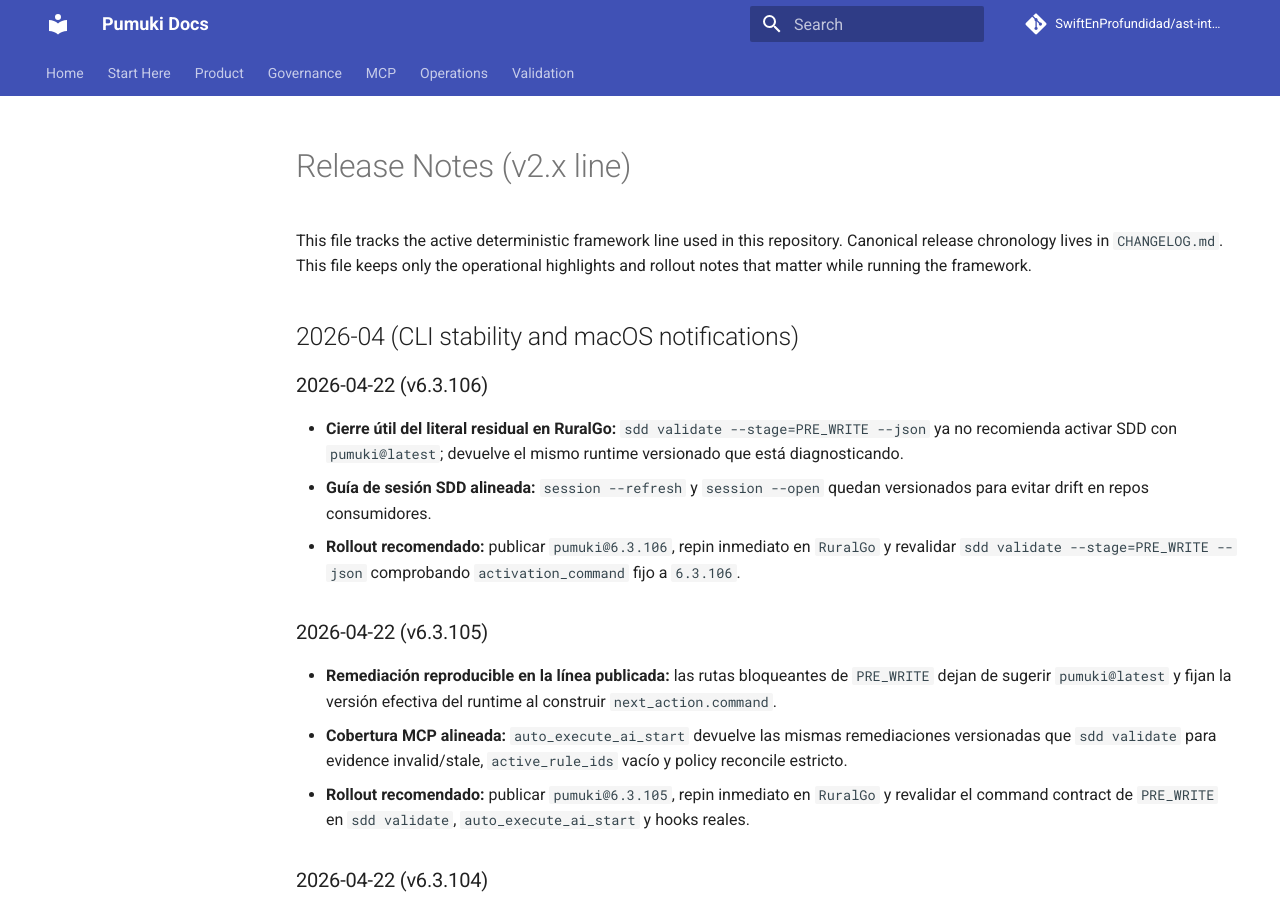
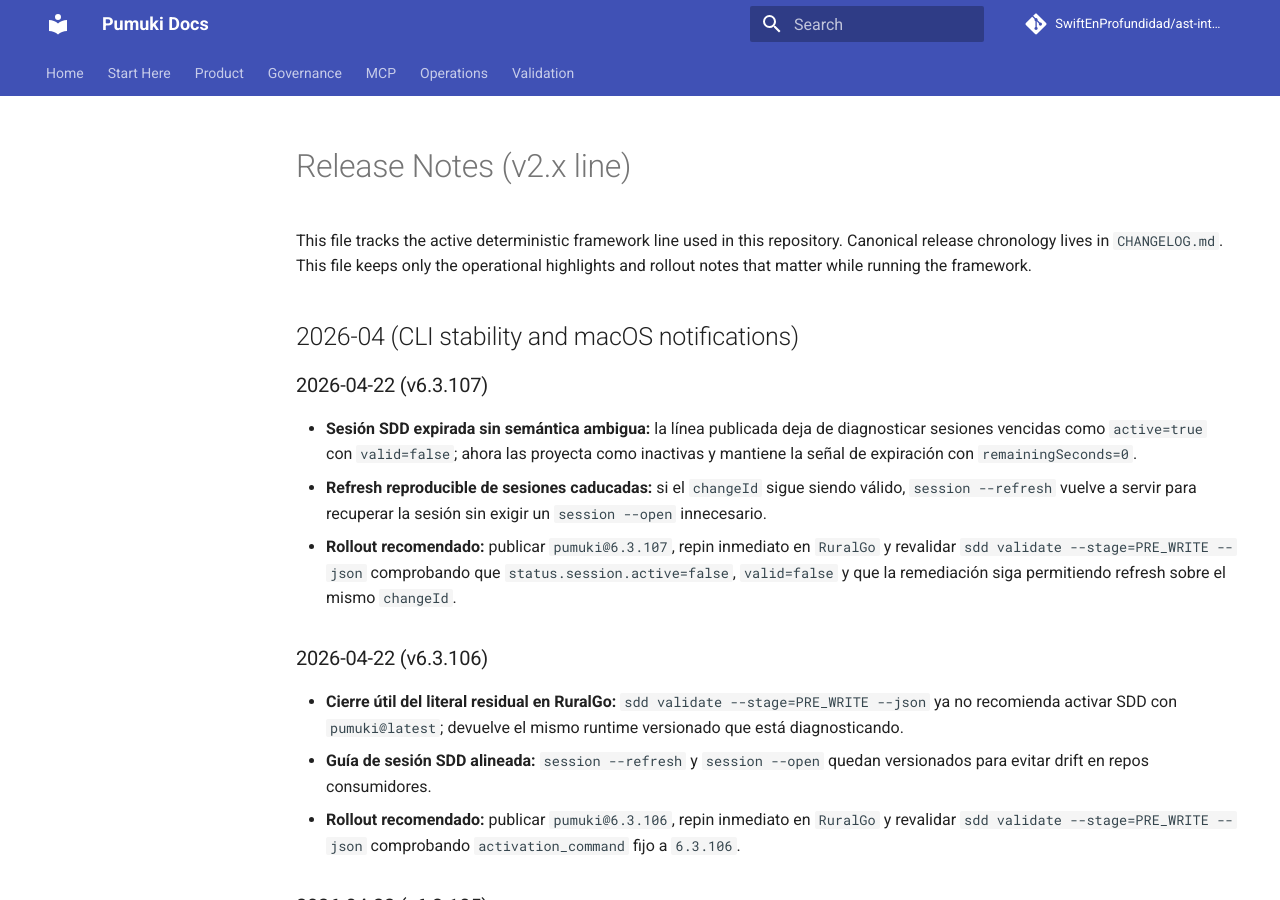
Before and after one commit to SwiftEnProfundidad/ast-intelligence-hooks, an MkDocs documentation site: the page built from docs/operations/RELEASE_NOTES.md, in a window 1280 px wide and 900 px high. Built offline with MkDocs 1.6.1 and Material for MkDocs 9.7.7, drawn with Linux system fonts in a browser that asks for light colours; comment, search, counter and statistics services are not loaded.

Commit message:
hotfix(sdd): make expired sessions unambiguous

```diff
--- a/docs/operations/RELEASE_NOTES.md
+++ b/docs/operations/RELEASE_NOTES.md
@@ -5,6 +5,12 @@ Canonical release chronology lives in `CHANGELOG.md`.
 This file keeps only the operational highlights and rollout notes that matter while running the framework.
 
 ## 2026-04 (CLI stability and macOS notifications)
+
+### 2026-04-22 (v6.3.107)
+
+- **Sesión SDD expirada sin semántica ambigua:** la línea publicada deja de diagnosticar sesiones vencidas como `active=true` con `valid=false`; ahora las proyecta como inactivas y mantiene la señal de expiración con `remainingSeconds=0`.
+- **Refresh reproducible de sesiones caducadas:** si el `changeId` sigue siendo válido, `session --refresh` vuelve a servir para recuperar la sesión sin exigir un `session --open` innecesario.
+- **Rollout recomendado:** publicar `pumuki@6.3.107`, repin inmediato en `RuralGo` y revalidar `sdd validate --stage=PRE_WRITE --json` comprobando que `status.session.active=false`, `valid=false` y que la remediación siga permitiendo refresh sobre el mismo `changeId`.
 
 ### 2026-04-22 (v6.3.106)
 
--- a/package.json
+++ b/package.json
@@ -1,6 +1,6 @@
 {
   "name": "pumuki",
-  "version": "6.3.106",
+  "version": "6.3.107",
   "description": "Enterprise-grade AST Intelligence System with multi-platform support (iOS, Android, Backend, Frontend) and Feature-First + DDD + Clean Architecture enforcement. Includes dynamic violations API for intelligent querying.",
   "main": "index.js",
   "bin": {
```
Also changed, not shown: CHANGELOG.md (+8 -0 lines), 5 other files.
